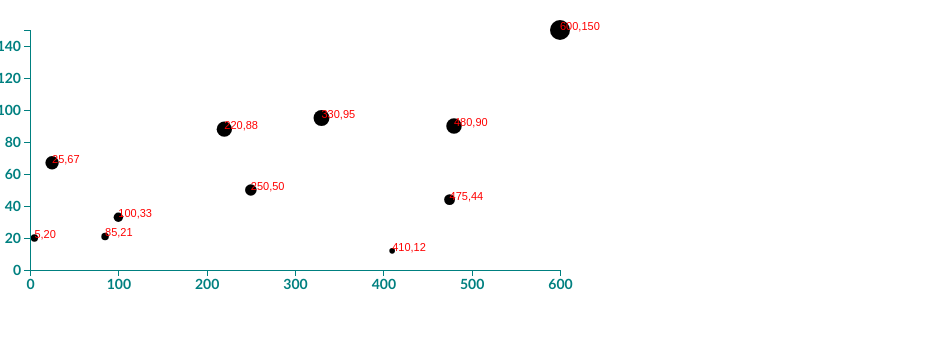
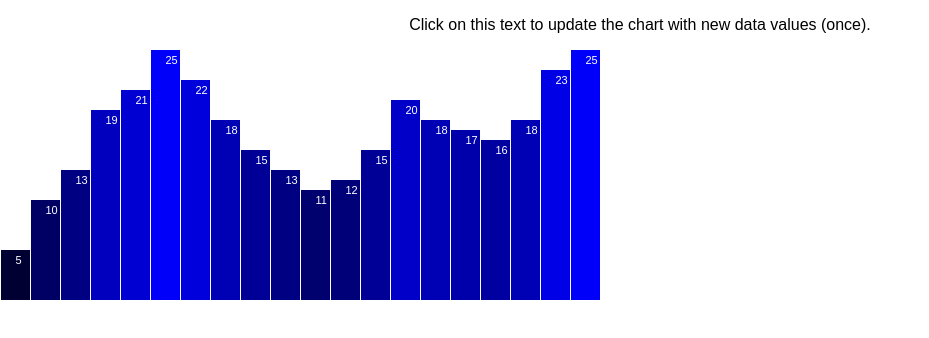
Before and after one commit to serpient/d3-test, a React (Create React App) app: page / in a window 1280 px wide. Shown: the top 338 px of the page, without its empty margins (0-929 px from the left). Built offline with nearby package versions, Linux system fonts and the light colour scheme.

Commit message:
setup for data update fn

```diff
--- a/src/App.js
+++ b/src/App.js
@@ -354,10 +354,55 @@ class App extends Component {
       .attr('transform', 'translate(' + padding + ',0)') // moves to the bottom
       .call(yAxis);
   }
+  transitioningData = () => {
+    var w = 600;
+    var h = 250;
+
+    var dataset = [5, 10, 13, 19, 21, 25, 22, 18, 15, 13,
+      11, 12, 15, 20, 18, 17, 16, 18, 23, 25];
+
+    var xScale = d3.scaleBand()
+                    .domain(d3.range(dataset.length)) // d3.range will generate an array of increasing numbers up to the value passed in. ex, [0,1,2,3,4,5..] etc
+                    .rangeRound([0, w])
+                    .paddingInner(0.05);
+
+    var yScale = d3.scaleLinear()
+                  .domain([0, d3.max(dataset)])
+                  .range([0, h]);
+
+    var svg = d3.select('body')
+                .append('svg')
+                .attr('width', w)
+                .attr('height', h);
+
+    svg.selectAll('rect')
+      .data(dataset)
+      .enter()
+      .append('rect')
+      .attr('x', (d,i) => { return xScale(i) })
+      .attr('y', (d) => { return h - yScale(d) })
+      .attr('width', xScale.bandwidth())
+      .attr('height', (d) => { return yScale(d) })
+      .attr("fill", function (d) {
+        return "rgb(0, 0, " + Math.round(d * 10) + ")";
+      });
+
+    svg.selectAll('text')
+        .data(dataset)
+        .enter()
+        .append('text')
+        .text((d) => { return d })
+        .attr('x', (d, i) => { return xScale(i) + xScale.bandwidth() / 2})
+        .attr('y', (d) => { return h - yScale(d) + 14 })
+        .attr("font-family", "sans-serif")
+        .attr("font-size", "11px")
+        .attr("fill", "white");
+  }
   render() {
     return (
       <div className="App">
-        {this.axis()}
+        <p>Click on this text to update the chart with new data values (once).</p>
+        {this.transitioningData()}
       </div>
     );
   }
```
